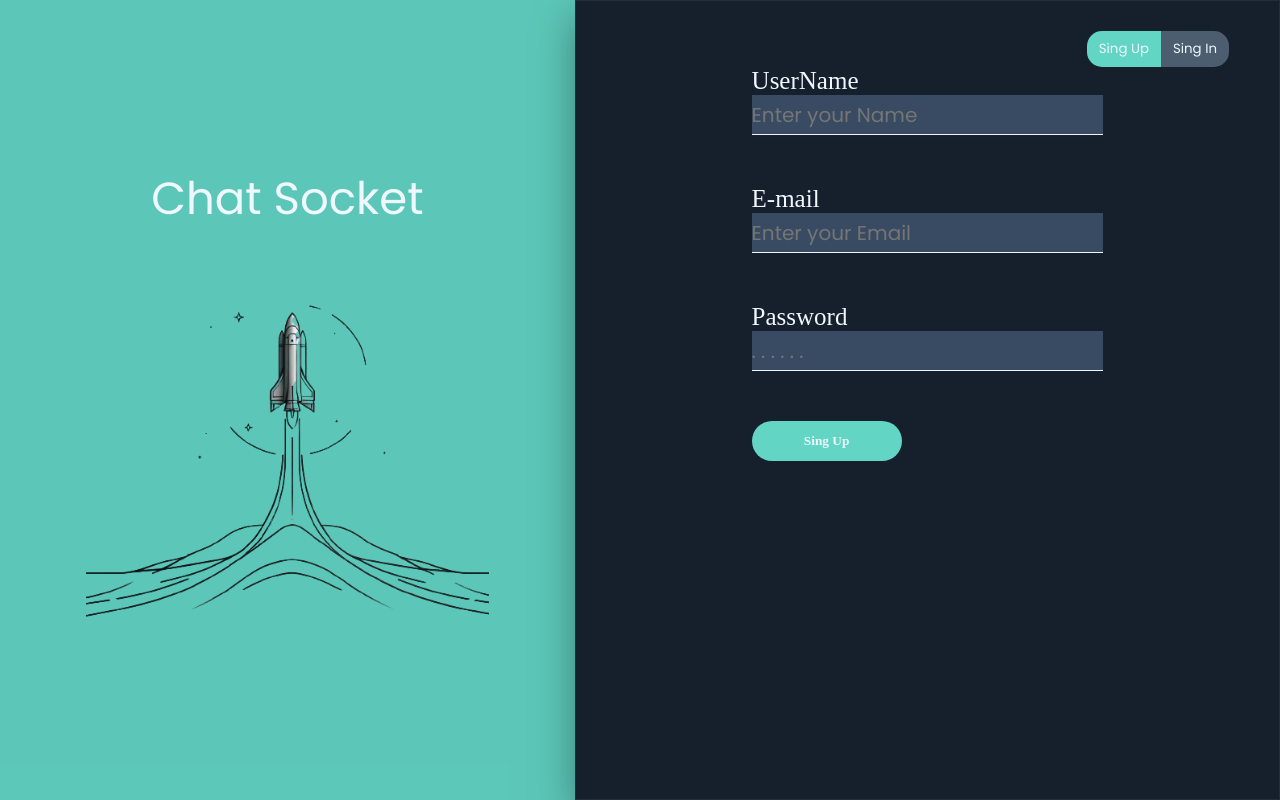
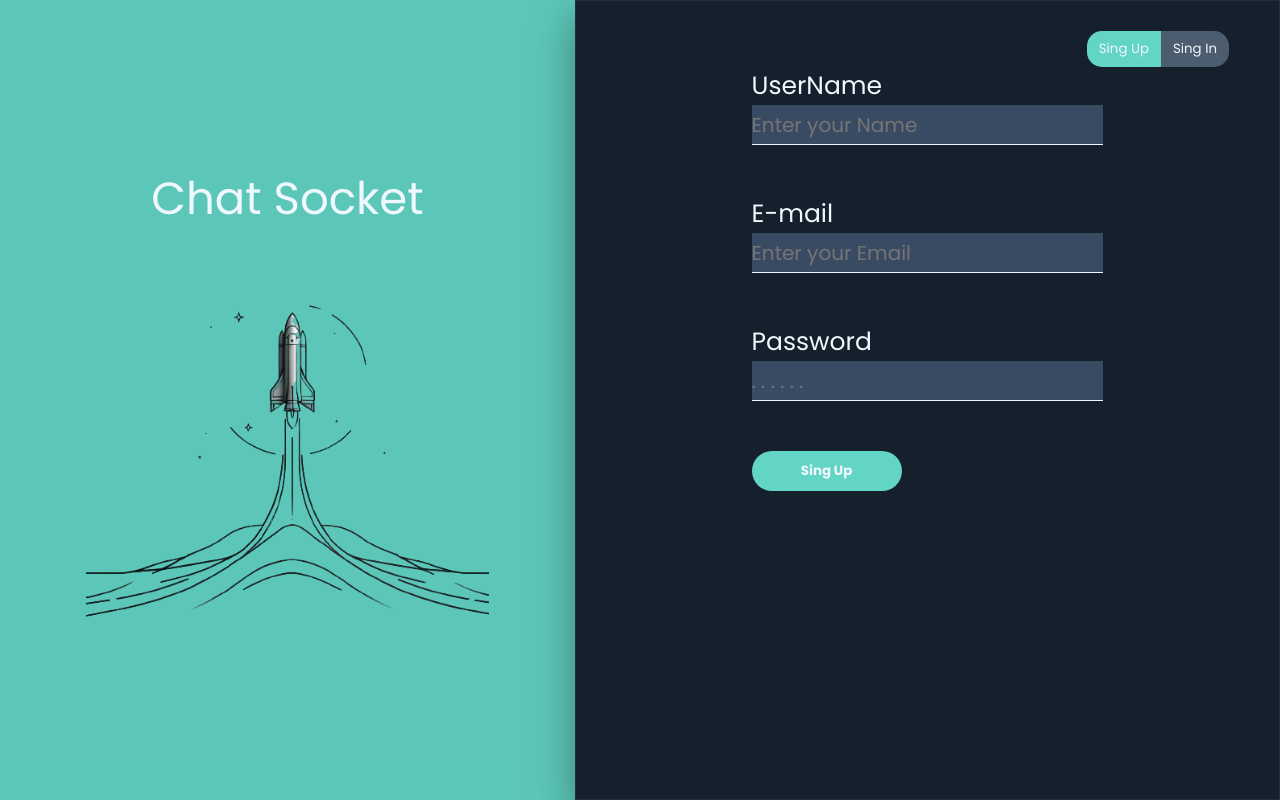
Before and after one commit to Maiky33/ChatSocket, a React (Create React App) app in the folder client/: page / in a window 1280 px wide. Built offline with nearby package versions, Linux system fonts and the light colour scheme; no server answers.

Commit message:
fixed font

```diff
--- a/client/src/pages/Styles/registerStyle.css
+++ b/client/src/pages/Styles/registerStyle.css
@@ -179,7 +179,7 @@
 .userNameText{
     color: aliceblue;
     font-size: 25px;
-    font-family: cursive;
+
 }
 .errorData{
     color: #eb6767;
@@ -192,7 +192,7 @@
     background-color: #62d5c4;
     color: aliceblue;
     font-weight: bold;
-    font-family: cursive;
+
     cursor:pointer;
 }
 
```
